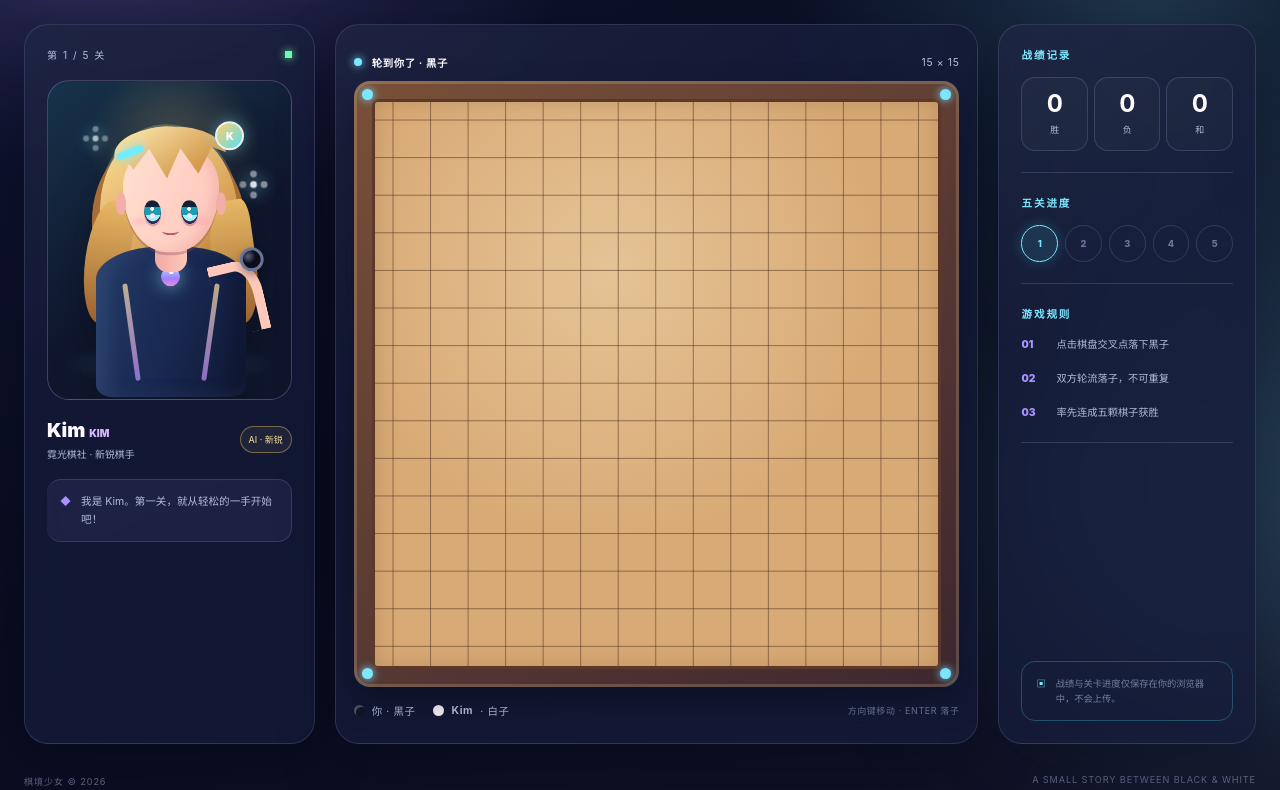
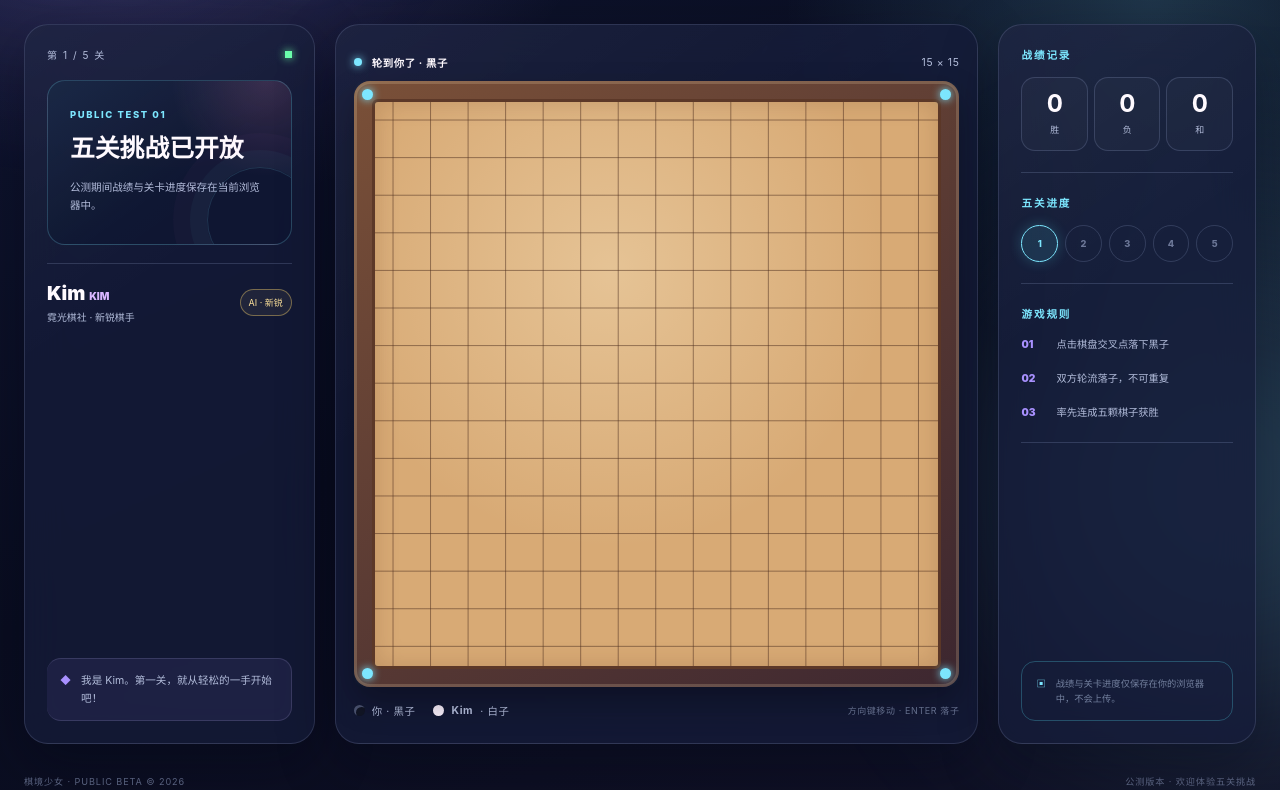
Before and after one commit to jasperfarmer6-maker/gomoku-anime-site, a website: page public/index.html in a window 1280 px wide. Shown: the part 322-1112 px from the top of the page. Drawn offline with Linux system fonts and the light colour scheme.

Commit message:
Publish public beta without character portraits

```diff
--- a/public/index.html
+++ b/public/index.html
@@ -5,22 +5,22 @@
     <meta name="viewport" content="width=device-width, initial-scale=1.0" />
     <meta
       name="description"
-      content="棋境少女是一款动漫风在线五子棋小游戏。执黑先行，与原创棋手澪展开对局。"
+      content="棋境少女五子棋公测版。挑战五位女性棋手，保存关卡进度并完成五关对决。"
     />
     <meta name="theme-color" content="#090b1a" />
     <link rel="canonical" href="https://lulisslce.cc.cd/" />
     <meta property="og:type" content="website" />
     <meta property="og:locale" content="zh_CN" />
-    <meta property="og:title" content="棋境少女｜在线五子棋" />
+    <meta property="og:title" content="棋境少女｜五子棋公测版" />
     <meta
       property="og:description"
-      content="进入梦幻棋室，和原创棋手澪进行一场五子棋对决。"
+      content="五位对手、五关挑战与本地存档现已开放公测。"
     />
     <meta property="og:url" content="https://lulisslce.cc.cd/" />
-    <meta name="build-version" content="20260730-five-stage-v1" />
-    <title>棋境少女｜在线五子棋</title>
+    <meta name="build-version" content="20260730-public-beta-v1" />
+    <title>棋境少女｜五子棋公测版</title>
     <link rel="icon" href="/assets/favicon.svg?v=20260730-2" type="image/svg+xml" />
-    <link rel="stylesheet" href="/styles.css?v=20260730-3" />
+    <link rel="stylesheet" href="/styles.css?v=20260730-4" />
     <style>
       /*
        * Critical board alignment is kept inline so an older cached stylesheet
@@ -34,7 +34,7 @@
         background-repeat: repeat, repeat, no-repeat !important;
       }
     </style>
-    <script type="module" src="/js/app.js?v=20260730-3"></script>
+    <script type="module" src="/js/app.js?v=20260730-4"></script>
   </head>
   <body>
     <a class="skip-link" href="#game">跳到棋盘</a>
@@ -46,11 +46,12 @@
           <span class="brand-gem" aria-hidden="true"></span>
           <span>
             <strong>棋境少女</strong>
-            <small>GOMOKU STORY</small>
+            <small>PUBLIC BETA</small>
           </span>
         </a>
 
         <div class="topbar-actions">
+          <span class="beta-badge">公测版 · BETA</span>
           <button
             class="pixel-button audio-button"
             id="audio-button"
@@ -70,7 +71,7 @@
       <main>
         <section class="intro" aria-labelledby="page-title">
           <div>
-            <p class="eyebrow"><span></span> A QUIET AFTERNOON · <b id="eyebrow-level">GAME 01</b></p>
+            <p class="eyebrow"><span></span> PUBLIC BETA · <b id="eyebrow-level">GAME 01</b></p>
             <h1 id="page-title">在交叉点上，<br /><em>连成你的胜利。</em></h1>
           </div>
           <p class="intro-copy">
@@ -86,45 +87,10 @@
               <span class="online-dot"></span>
             </div>
 
-            <div class="mascot-stage">
-              <div class="pixel-spark spark-one" aria-hidden="true"></div>
-              <div class="pixel-spark spark-two" aria-hidden="true"></div>
-              <div class="pixel-spark spark-three" aria-hidden="true"></div>
-
-              <div
-                class="mascot"
-                id="mascot"
-                data-mood="happy"
-                data-opponent="kim"
-                role="img"
-                aria-label="原创女性动漫棋手 Kim"
-              >
-                <span class="avatar-emblem" aria-hidden="true">K</span>
-                <span class="hair-accessory accessory-left" aria-hidden="true"></span>
-                <span class="hair-accessory accessory-right" aria-hidden="true"></span>
-                <div class="mascot-hair-back"></div>
-                <div class="mascot-neck"></div>
-                <div class="mascot-body">
-                  <span class="uniform-line line-left"></span>
-                  <span class="uniform-line line-right"></span>
-                  <span class="uniform-gem"></span>
-                </div>
-                <div class="mascot-head">
-                  <span class="mascot-ear ear-left"></span>
-                  <span class="mascot-ear ear-right"></span>
-                  <span class="mascot-bangs"></span>
-                  <span class="mascot-eye eye-left"></span>
-                  <span class="mascot-eye eye-right"></span>
-                  <span class="mascot-mouth"></span>
-                  <span class="cheek cheek-left"></span>
-                  <span class="cheek cheek-right"></span>
-                </div>
-                <div class="hair-tail tail-left"></div>
-                <div class="hair-tail tail-right"></div>
-                <div class="mascot-hand">
-                  <span class="held-stone"></span>
-                </div>
-              </div>
+            <div class="beta-briefing">
+              <span>PUBLIC TEST 01</span>
+              <strong>五关挑战已开放</strong>
+              <p>公测期间战绩与关卡进度保存在当前浏览器中。</p>
             </div>
 
             <div class="opponent-info">
@@ -212,8 +178,8 @@
       </main>
 
       <footer>
-        <span>棋境少女 © 2026</span>
-        <span>A SMALL STORY BETWEEN BLACK &amp; WHITE</span>
+        <span>棋境少女 · PUBLIC BETA © 2026</span>
+        <span>公测版本 · 欢迎体验五关挑战</span>
       </footer>
     </div>
 
--- a/public/js/app.js
+++ b/public/js/app.js
@@ -83,7 +83,7 @@ function saveStats() {
 }
 
 function setMascotMood(mood, message) {
-  mascot.dataset.mood = mood;
+  if (mascot) mascot.dataset.mood = mood;
   mascotBubble.textContent = message;
 }
 
@@ -124,15 +124,11 @@ function updateOpponent() {
   opponentTitle.textContent = currentOpponent.title;
   opponentRank.textContent = currentOpponent.rank;
   boardOpponentName.textContent = currentOpponent.name;
-  mascot.dataset.opponent = currentOpponent.id;
-  mascotStage.dataset.opponent = currentOpponent.id;
-  mascot.setAttribute("aria-label", `原创女性动漫棋手 ${currentOpponent.name}`);
-  mascot.querySelector(".avatar-emblem").textContent =
-    currentOpponent.id === "daolong"
-      ? "刃"
-      : currentOpponent.id === "afu"
-        ? "福"
-        : currentOpponent.name.slice(0, 1).toUpperCase();
+  if (mascot) {
+    mascot.dataset.opponent = currentOpponent.id;
+    mascot.setAttribute("aria-label", `原创女性动漫棋手 ${currentOpponent.name}`);
+  }
+  if (mascotStage) mascotStage.dataset.opponent = currentOpponent.id;
   renderCampaignProgress();
 }
 
--- a/public/js/campaign.js
+++ b/public/js/campaign.js
@@ -8,7 +8,7 @@ export const OPPONENTS = Object.freeze([
     skill: 0.42,
     intro: "我是 Kim。第一关，就从轻松的一手开始吧！",
     thinking: "这一步很亮眼……让我换个角度。",
-    turn: "轮到你了。别被我的霓光发夹分心哦。",
+    turn: "轮到你了。第一关也要看清每个交叉点哦。",
     surprised: "漂亮！第一枚通关徽章属于你。",
     smug: "差一点就抓住节奏了，再试一次吧。",
   },
--- a/public/styles.css
+++ b/public/styles.css
@@ -1265,6 +1265,98 @@ footer {
   }
 }
 
+/* Public beta layout: opponent portraits intentionally removed. */
+.beta-badge {
+  display: inline-flex;
+  align-items: center;
+  min-height: 30px;
+  padding: 0 11px;
+  border: 1px solid rgba(255, 146, 197, 0.36);
+  border-radius: 999px;
+  background: rgba(255, 146, 197, 0.08);
+  color: #ffc2df;
+  font-size: 0.58rem;
+  font-weight: 800;
+  letter-spacing: 0.08em;
+}
+
+.opponent-panel {
+  display: flex;
+  flex-direction: column;
+}
+
+.beta-briefing {
+  position: relative;
+  display: grid;
+  gap: 13px;
+  margin: 18px 0;
+  padding: 28px 22px;
+  overflow: hidden;
+  border: 1px solid rgba(125, 231, 255, 0.22);
+  border-radius: 18px;
+  background:
+    radial-gradient(circle at 90% 0, rgba(255, 146, 197, 0.16), transparent 35%),
+    linear-gradient(145deg, rgba(125, 231, 255, 0.08), transparent 58%),
+    rgba(15, 22, 50, 0.74);
+}
+
+.beta-briefing::after {
+  position: absolute;
+  right: -22px;
+  bottom: -29px;
+  width: 104px;
+  height: 104px;
+  border: 1px solid rgba(125, 231, 255, 0.14);
+  border-radius: 50%;
+  box-shadow:
+    0 0 0 17px rgba(125, 231, 255, 0.035),
+    0 0 0 34px rgba(255, 146, 197, 0.025);
+  content: "";
+}
+
+.beta-briefing span {
+  color: var(--cyan);
+  font-size: 0.59rem;
+  font-weight: 800;
+  letter-spacing: 0.17em;
+}
+
+.beta-briefing strong {
+  max-width: 180px;
+  font-family: "STKaiti", "KaiTi", "PingFang SC", serif;
+  font-size: 1.55rem;
+  line-height: 1.3;
+}
+
+.beta-briefing p {
+  max-width: 190px;
+  margin: 0;
+  color: var(--muted);
+  font-size: 0.66rem;
+  line-height: 1.75;
+}
+
+.opponent-panel .opponent-info {
+  padding-top: 17px;
+  border-top: 1px solid var(--line);
+}
+
+.opponent-panel .speech-bubble {
+  margin-top: auto;
+}
+
+@media (max-width: 820px) {
+  .opponent-panel .speech-bubble {
+    margin-top: 18px;
+  }
+}
+
+@media (max-width: 520px) {
+  .beta-badge {
+    display: none;
+  }
+}
+
 @media (prefers-reduced-motion: reduce) {
   *,
   *::before,
```
